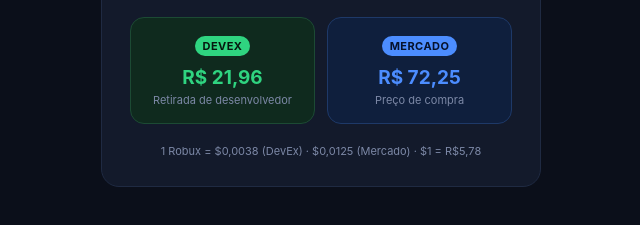
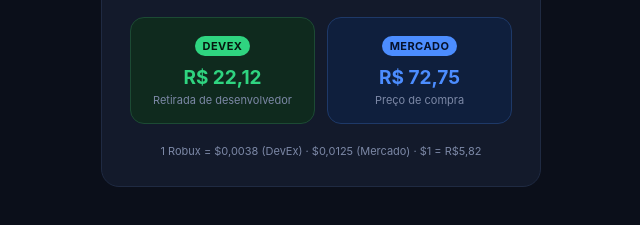
Before and after one commit to matheusasturofc-del/rbxconverter, a plain HTML site: page index.html in a window 1280 px wide. Shown: the part 457-682 px from the top of the page, 319-959 px from the left. Drawn offline with Linux system fonts and the light colour scheme.

Commit message:
Atualiza cotação USD/BRL para 5.82 - 2026-11-19

```diff
--- a/index.html
+++ b/index.html
@@ -189,13 +189,13 @@
     </div>
   </div>
 
-  <div class="footer">1 Robux = $0,0038 (DevEx) · $0,0125 (Mercado) · $1 = R$5,78</div>
+  <div class="footer">1 Robux = $0,0038 (DevEx) · $0,0125 (Mercado) · $1 = R$5,82</div>
 </div>
 
 <script>
   const RATE_DEVEX = 0.0038;
   const RATE_MERCADO = 0.0125;
-  const USD_BRL = 5.78;
+  const USD_BRL = 5.82;
 
   let mode = 'r2m';
 
```
